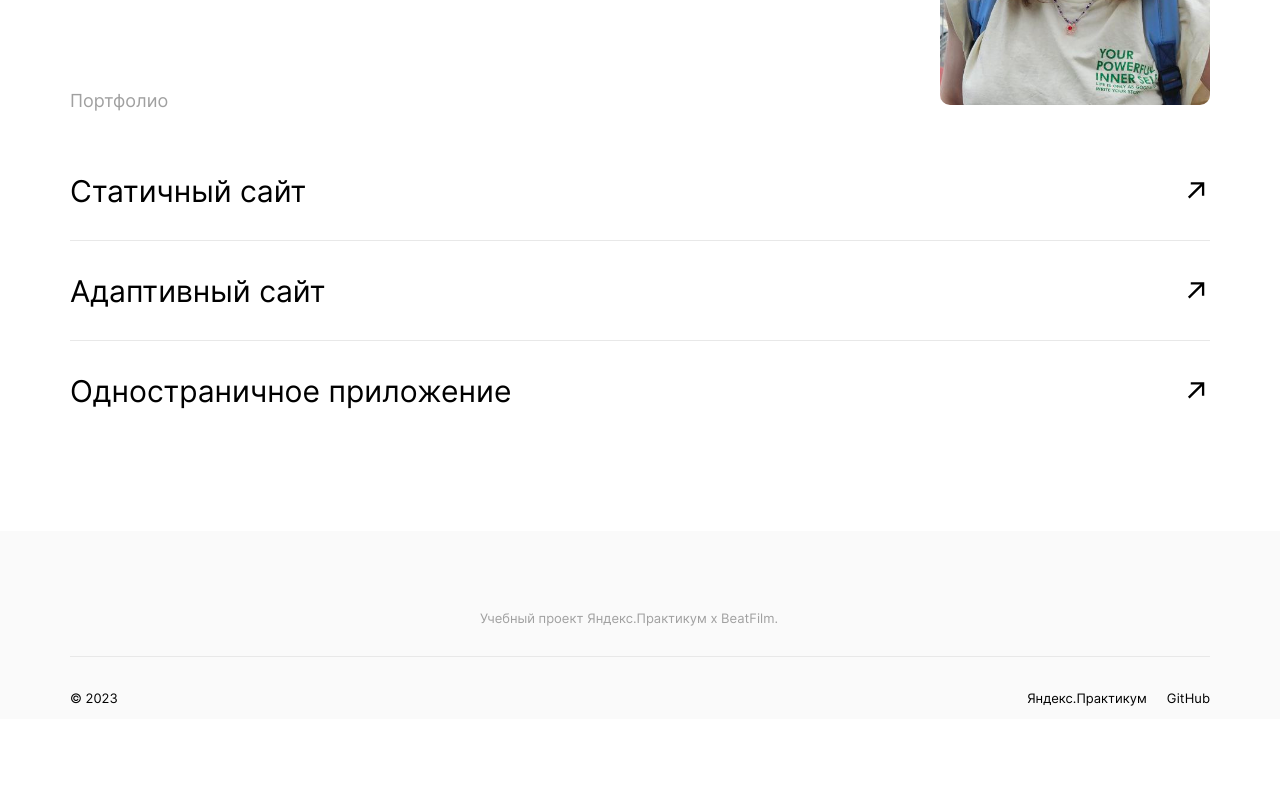
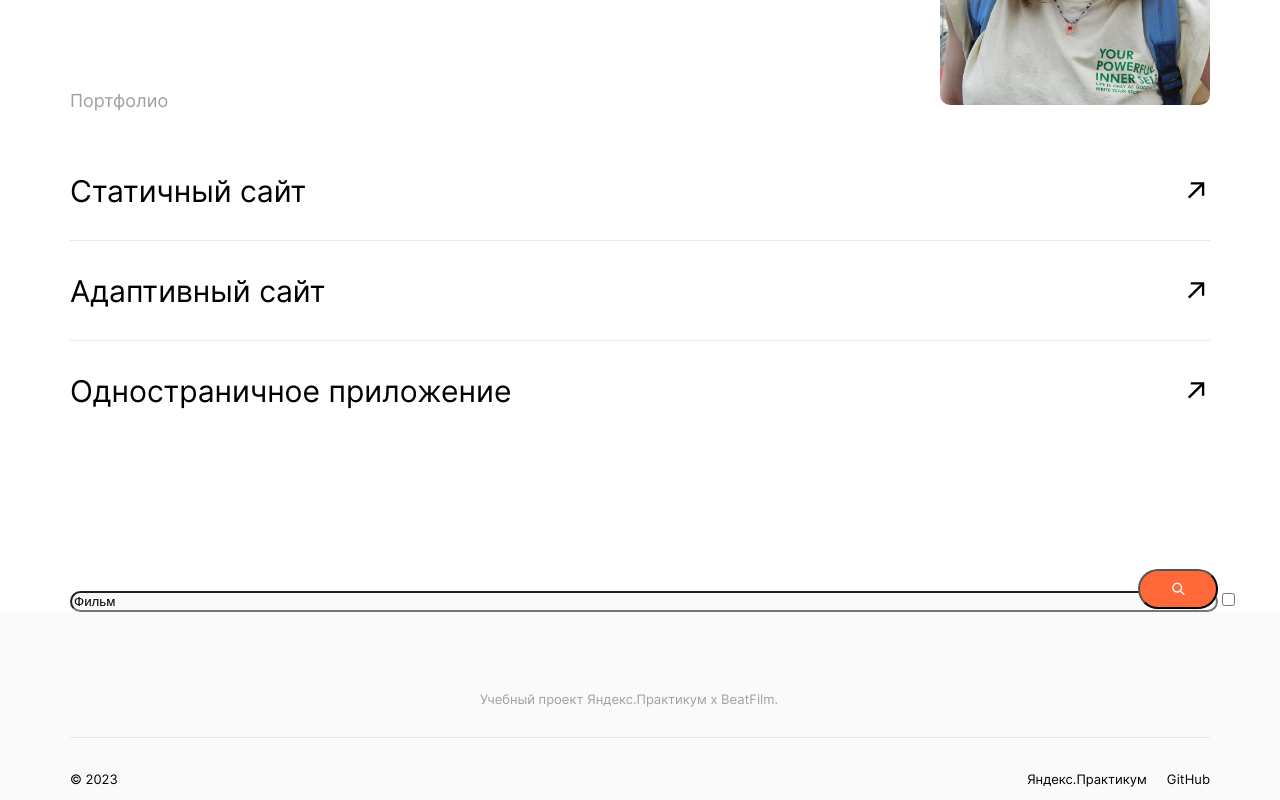
Before and after one commit to pyresi/movies-explorer-frontend, a React (Create React App) app: page / in a window 1280 px wide. Shown: the part 2501-3301 px from the top of the page. Before the commit the page ends 3220 px from the top, so only its background shows below. Built offline with nearby package versions, Linux system fonts and the light colour scheme.

Commit message:
Add new section

```diff
--- a/src/components/Footer/Footer__box.css
+++ b/src/components/Footer/Footer__box.css
@@ -1,6 +1,5 @@
 .footer__box {
   display: flex;
-  /* flex-direction: row; */
   justify-content: space-between;
   width: 1140px;
   border-top: 1px solid #e8e8e8;
--- a/src/components/Page/Page.js
+++ b/src/components/Page/Page.js
@@ -4,6 +4,7 @@ import AboutProject from '../AboutProject/AboutProject';
 import Techs from '../Techs/Techs';
 import AboutMe from '../AboutMe/AboutMe';
 import NavTab from '../NavTab/NavTab';
+import SearchForm from '../SearchForm/SearchForm';
 
 function Page() {
     return (
@@ -13,6 +14,7 @@ function Page() {
             <AboutProject></AboutProject>
             <Techs></Techs>
             <AboutMe></AboutMe>
+            <SearchForm></SearchForm>
         </>
     );
 }
--- /dev/null
+++ b/src/components/SearchForm/SearchForm.css
@@ -0,0 +1,3 @@
+.searchform {
+  background-color: white;
+}
--- /dev/null
+++ b/src/components/SearchForm/SearchForm.js
@@ -0,0 +1,18 @@
+import './SearchForm.css';
+import './SearchForm__button.css';
+import './SearchForm__bar.css';
+
+function SearchForm() {
+    return (
+        <div className='searchform'>
+            <form id='searchform' className='searchform'>
+                <input id='search-bar' className='searchform__bar' defaultValue='Фильм'></input>
+                <button type='button' className='searchform__button'></button>
+                <input type='checkbox' id='short-movies-checkbox'></input>
+            </form>
+        </div>
+
+    )
+}
+
+export default SearchForm;
--- /dev/null
+++ b/src/components/SearchForm/SearchForm__bar.css
@@ -0,0 +1,7 @@
+.searchform__bar {
+  background-color: #f9f9f9;
+  border-radius: 40px;
+  width: 1140px;
+  margin-top: 60px;
+  margin-left: 70px;
+}
--- /dev/null
+++ b/src/components/SearchForm/SearchForm__button.css
@@ -0,0 +1,10 @@
+.searchform__button {
+  background-color: #ff6838;
+  border-radius: 40px;
+  width: 80px;
+  height: 40px;
+  background-image: url('../../images/magnifying_glass.svg');
+  background-position: center;
+  background-repeat: no-repeat;
+  margin-left: -80px;
+}
```
Also changed, not shown: src/images/magnifying_glass.svg (added).
